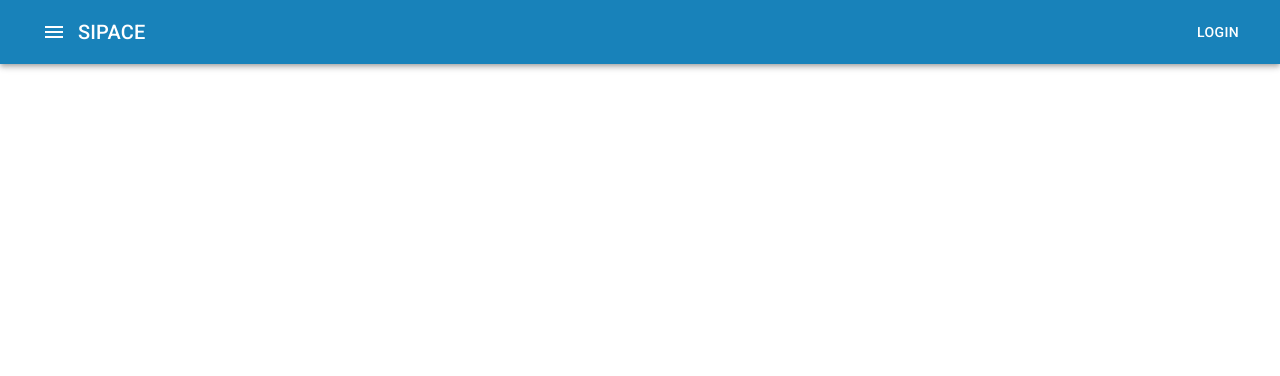
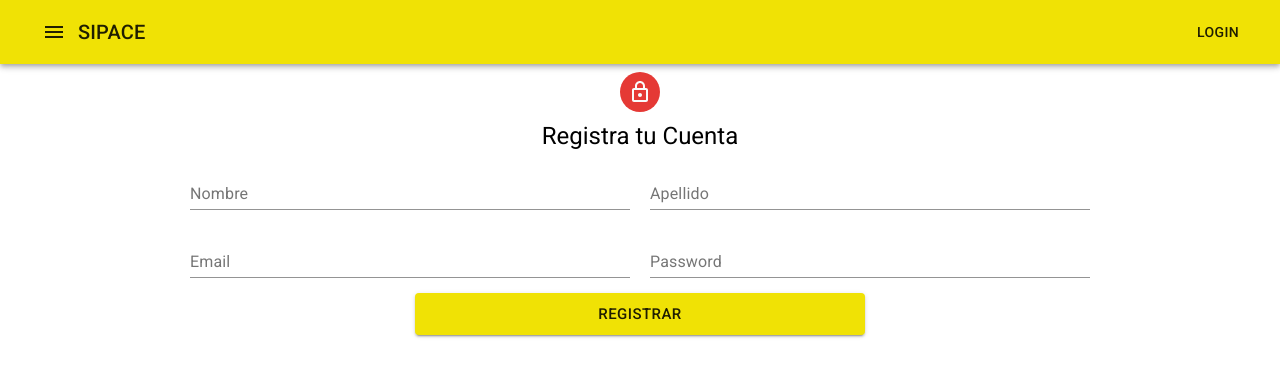
Before and after one commit to alxmcr/Mikuna, a React (Create React App) app in the folder mikuna-app/: page /auth/registrarUsuario in a window 1280 px wide. Shown: the top 376 px of the page. Built offline with nearby package versions, Linux system fonts and the light colour scheme.

Commit message:
creacion de modulo registrarUsuario

```diff
--- a/mikuna-app/package.json
+++ b/mikuna-app/package.json
@@ -4,12 +4,14 @@
   "private": true,
   "dependencies": {
     "@material-ui/core": "^4.9.8",
+    "@material-ui/icons": "^4.9.1",
     "@material-ui/styles": "^4.9.6",
     "@testing-library/jest-dom": "^4.2.4",
     "@testing-library/react": "^9.5.0",
     "@testing-library/user-event": "^7.2.1",
     "react": "^16.13.1",
     "react-dom": "^16.13.1",
+    "react-router-dom": "^5.1.2",
     "react-scripts": "3.4.1"
   },
   "scripts": {
--- a/mikuna-app/src/App.js
+++ b/mikuna-app/src/App.js
@@ -5,7 +5,8 @@ import { ThemeProvider as MuiThemeProvider } from '@material-ui/core/styles';
 import theme from './theme/theme';
 import { Grid } from '@material-ui/core';
 import AppNavbar from './components/layout/appNavbar';
-import { BrowserRouter as Router ,Switch,Route} from 'react-router-dom';
+import { BrowserRouter as Router, Switch, Route } from 'react-router-dom';
+import RegistrarUsuario from "./components/seguridad/RegistrarUsuario";
 
 class App extends Component {
   render() {
@@ -17,6 +18,7 @@ class App extends Component {
             {/* <Switch>
               <Route path="/" exact component={ListaItems}></Route>
             </Switch> */}
+            <Route path="/auth/registrarUsuario" exact component={RegistrarUsuario}></Route>
           </Grid>
         </MuiThemeProvider>
       </Router>
--- /dev/null
+++ b/mikuna-app/src/components/seguridad/RegistrarUsuario.js
@@ -0,0 +1,92 @@
+import React, { Component } from 'react';
+import { Container, Typography, Grid, TextField, Avatar, Button } from '@material-ui/core';
+import LockOutLineIcon from '@material-ui/icons/LockOutlined';
+
+const style = {
+    paper: {
+        margimTop: 8,
+        display: "flex",
+        flexDirection: "column",
+        alignItems: "center"
+    },
+    avatar: {
+        margin: 8,
+        backgroundColor: "#e53935"
+    },
+    form: {
+        width: "100%",
+        marginTop: 10
+    },
+    submit: {
+        marginTop: 15,
+        marginBottom: 20
+    }
+}
+
+export default class RegistrarUsuario extends Component {
+    state = {
+        usuario: {
+            nombre: "",
+            apellido: "",
+            email: "",
+            password: ""
+        }
+    }
+
+    onChange = e => {
+        let usuario = Object.assign({}, this.state.usuario);
+        usuario[e.target.name] = e.target.value;
+        let apellido = Object.assign({}, this.state.apellido);
+        apellido[e.target.name] = e.target.value;
+        let email = Object.assign({}, this.state.email);
+        email[e.target.name] = e.target.value;
+        let password = Object.assign({}, this.state.password);
+        password[e.target.name] = e.target.value;
+
+        this.setState({
+            usuario: usuario
+        })
+    }
+
+    registrarUsuario = e => {
+        e.preventDefault();
+        console.log("imprimir objeto", this.state.usuario);
+    }
+    render() {
+        return (
+            <Container maxWidth="md">
+                <div style={style.paper}>
+                    <Avatar style={style.avatar}>
+                        <LockOutLineIcon></LockOutLineIcon>
+                    </Avatar>
+                    <Typography component="h1" variant="h5">
+                        Registra tu Cuenta
+                    </Typography>
+                    <form style={style.form}>
+                        <Grid container spacing={2}>
+                            <Grid item md={6} xs={12}>
+                                <TextField name="nombre" onChange={this.onChange} value={this.state.usuario.nombre} fullWidth label="Nombre"></TextField>
+                            </Grid>
+                            <Grid item md={6} xs={12}>
+                                <TextField name="apellido" onChange={this.onChange} value={this.state.usuario.apellido} fullWidth label="Apellido"></TextField>
+                            </Grid>
+                            <Grid item md={6} xs={12}>
+                                <TextField type="email" onChange={this.onChange} value={this.state.usuario.email} name="email" fullWidth label="Email"></TextField>
+                            </Grid>
+                            <Grid item md={6} xs={12}>
+                                <TextField type="password" onChange={this.onChange} value={this.state.usuario.password} name="password" fullWidth label="Password"></TextField>
+                            </Grid>
+                        </Grid>
+                        <Grid container justify="center">
+                            <Grid item xs={12} md={6}>
+                                <Button type="submit" onClick={this.registrarUsuario} variant="contained" fullWidth size="large" color="primary" style={style.submit}>
+                                    Registrar
+                                 </Button>
+                            </Grid>
+                        </Grid>
+                    </form>
+                </div>
+            </Container>
+        )
+    }
+}
--- a/mikuna-app/src/theme/theme.js
+++ b/mikuna-app/src/theme/theme.js
@@ -7,7 +7,7 @@ const theme = createMuiTheme(
         },
         palette: {
             primary: {
-                main: '#1882BA'
+                main: '#f0e205'
             },
             common: {
                 whilte: 'white'
```
Also changed, not shown: 1 other file (tests, documents, lock files or other folders).
